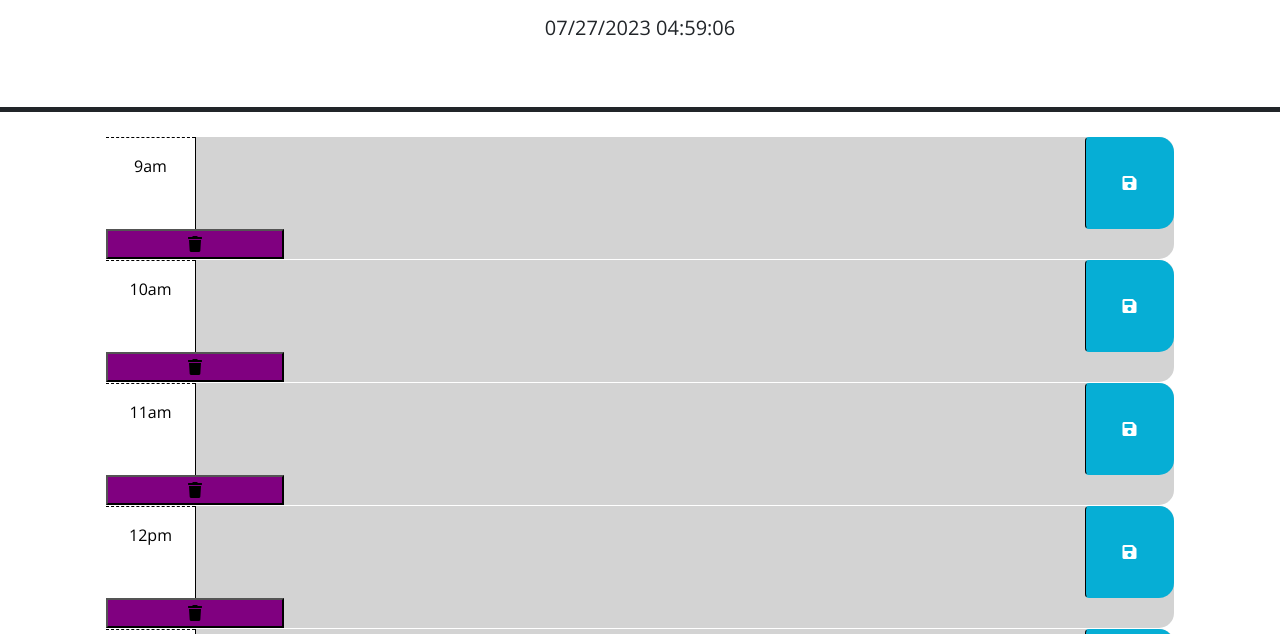
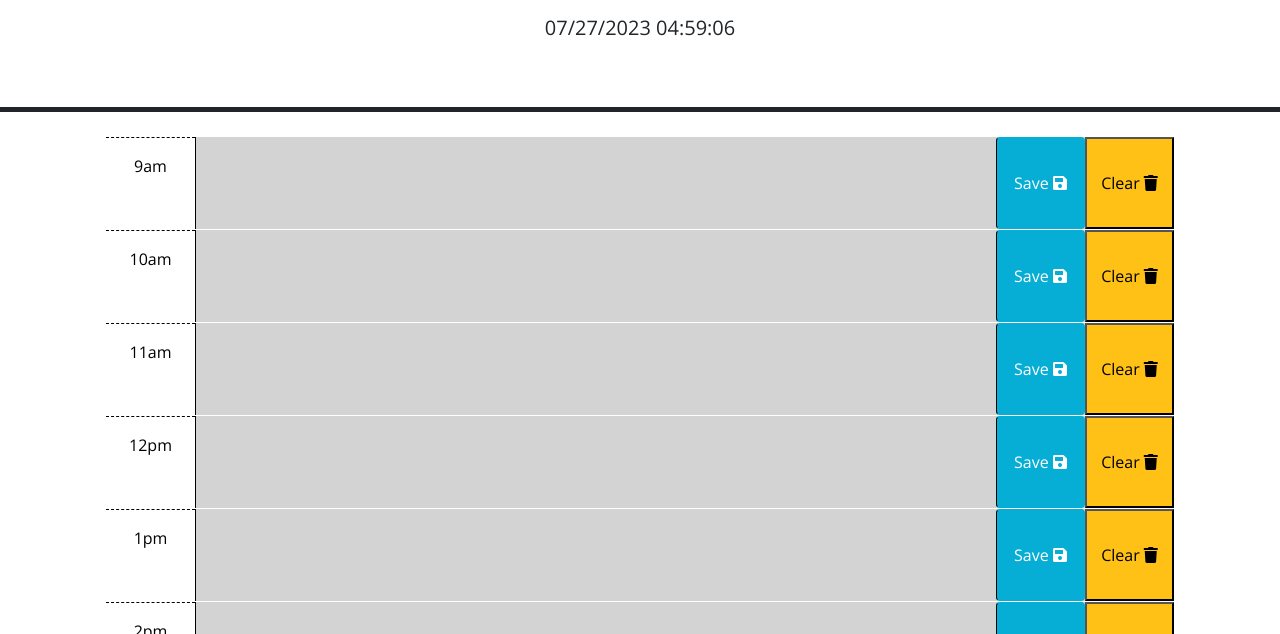
Before and after one commit to newprice247/Work-Day-Scheduler, a website: page index.html in a window 1280 px wide. Shown: the part 166-800 px from the top of the page. Drawn offline with nearby package versions, Linux system fonts and the light colour scheme.

Commit message:
finish clear button

```diff
--- a/assets/script.js
+++ b/assets/script.js
@@ -1,25 +1,17 @@
-  // Wrap all code that interacts with the DOM in a call to jQuery to ensure that
-// the code isn't run until the browser has finished rendering all the elements
-// in the html.
 
 $(function () {
-  // TODO: Add a listener for click events on the save button. This code should
-  // use the id in the containing time-block as a key to save the user input in
-  // local storage. HINT: What does `this` reference in the click listener
-  // function? How can DOM traversal be used to get the "hour-x" id of the
-  // time-block containing the button that was clicked? How might the id be
-  // useful when saving the description in local storage?
+
   let hourArr= [[9, 9,'am'], [10, 10, 'am'], [11,11, 'am'], [12, 12,'pm'],[ 1,13,'pm'], [2,14,'pm'], [3, 15,'pm'],[ 4, 16,'pm'], [5, 17,'pm']]
 
   $.each(hourArr, (i,val) => {
-    $('.container-lg').append(`
+    $('.container-xl').append(`
     <div id="${val[1]}" class="row time-block">
         <div class="col-2 col-md-1 hour text-center py-3">${val[0]}${val[2]}</div>
-        <textarea id='txt'class="col-8 col-md-10 description" name="${val[1]}" rows="3"> </textarea>
-        <button class="btn saveBtn col-2 col-md-1" aria-label="save">
+        <textarea id='txt'class="col-8 col-md-9 description" name="${val[1]}" rows="3"> </textarea>
+        <button class="btn saveBtn col-2 col-md-1" aria-label="save">Save
           <i class="fas fa-save" aria-hidden="true"></i>
         </button>
-        <button class="btn-2 col-1 col-md-2" aria-label="clear">
+        <button class="btn-2 col-md-1 col-2" aria-label="clear">Clear
         <i class="fas fa-solid fa-trash" aria-hidden="true"></i>
         </button>
       </div>
@@ -49,15 +41,6 @@ $(function () {
 
   setInterval(dateDisplay, 1000)
 
-
-
-  // TODO: Add code to apply the past, present, or future class to each time
-  // block by comparing the id to the current hour. HINTS: How can the id
-  // attribute of each time-block be used to conditionally add or remove the
-  // past, present, and future classes? How can Day.js be used to get the
-  // current hour in 24-hour time?
-  //
-
   var colorAssigner = () => {
     var currentHour = dayjs().format('HH')
 
@@ -77,10 +60,6 @@ $(function () {
 
   colorAssigner()
 
-  // TODO: Add code to get any user input that was saved in localStorage and set
-  // the values of the corresponding textarea elements. HINT: How can the id
-  // attribute of each time-block be used to do this?
-  //
     var getItemsFromLocal = () => {
       $.each($('.description'), function() {
         var textBlock = $(this).attr('name')
@@ -91,7 +70,4 @@ $(function () {
 
 getItemsFromLocal()
 
-
-
-// TODO: Add code to display the current date in the header of the page.
 });
--- a/assets/style.css
+++ b/assets/style.css
@@ -47,17 +47,23 @@ textarea {
 
 .saveBtn {
   border-left: 1px solid black;
-  border-top-right-radius: 15px;
-  border-bottom-right-radius: 15px;
+  /* border-top-right-radius: 15px;
+  border-bottom-right-radius: 15px; */
   background-color: #06aed5;
   color: white;
+
 }
 
-.saveBtn i:hover {
-  font-size: 20px;
+.saveBtn:hover {
+  font-size: 18px;
   transition: all 0.3s ease-in-out;
 }
 
 .btn-2 {
-  background-color: purple;
+  background-color: rgb(255, 193, 22);
 }
+
+.btn-2:hover {
+  font-size: 18px;
+  transition: all 0.3s ease-in-out;
+}
--- a/index.html
+++ b/index.html
@@ -28,7 +28,7 @@
       <p class="lead">A simple calendar app for scheduling your work day</p>
       <p id="currentDay" class="lead"></p>
     </header>
-    <div class="container-lg px-5">
+    <div class="container-xl px-5">
 
 
     <script src="https://code.jquery.com/jquery-3.4.1.min.js"></script>
```
